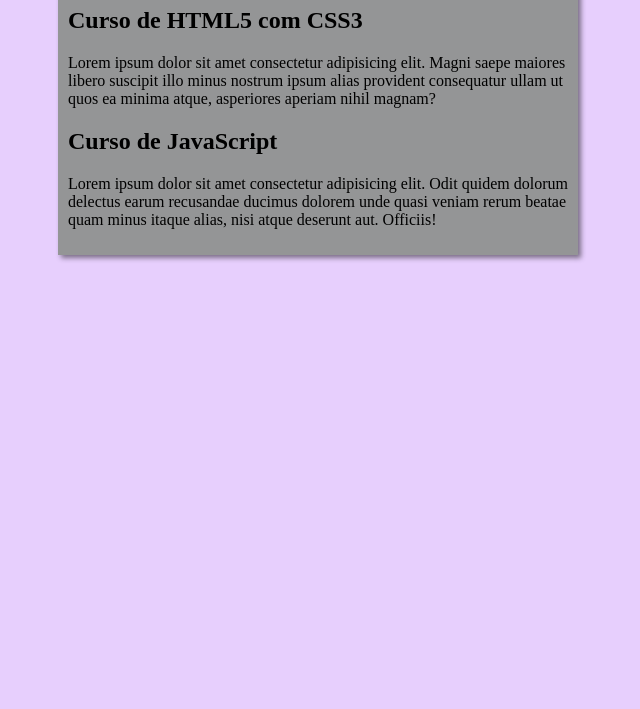
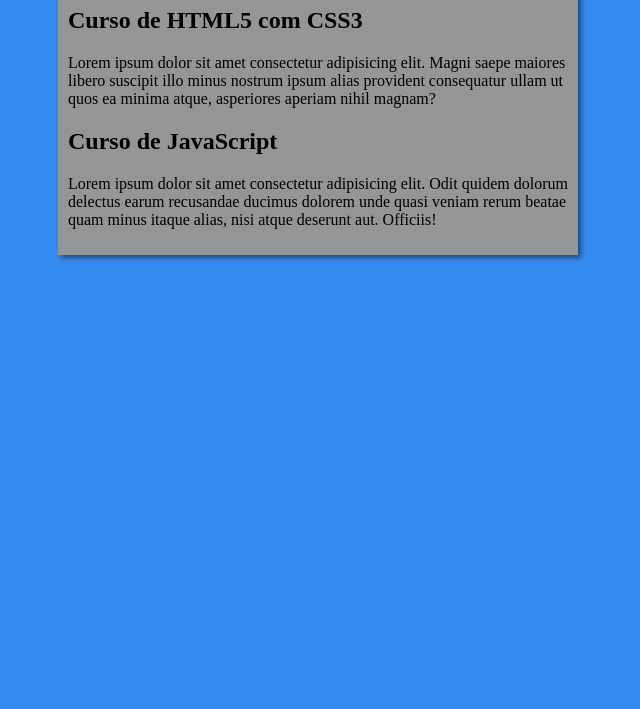
Before and after one commit to guilhermevlins/projeto-site, a plain HTML site: page index.html in a window 1280 px wide. Shown: the part 91-800 px from the top of the page, without its empty margins (322-962 px from the left). Drawn offline with Linux system fonts and the light colour scheme.

Commit message:
Update style.css

```diff
--- a/estilos/style.css
+++ b/estilos/style.css
@@ -4,7 +4,7 @@
 }
 
 body{
-    background-color: rgb(231, 207, 253);
+    background-color: rgb(52, 140, 240);
 }
 
 main{
```
